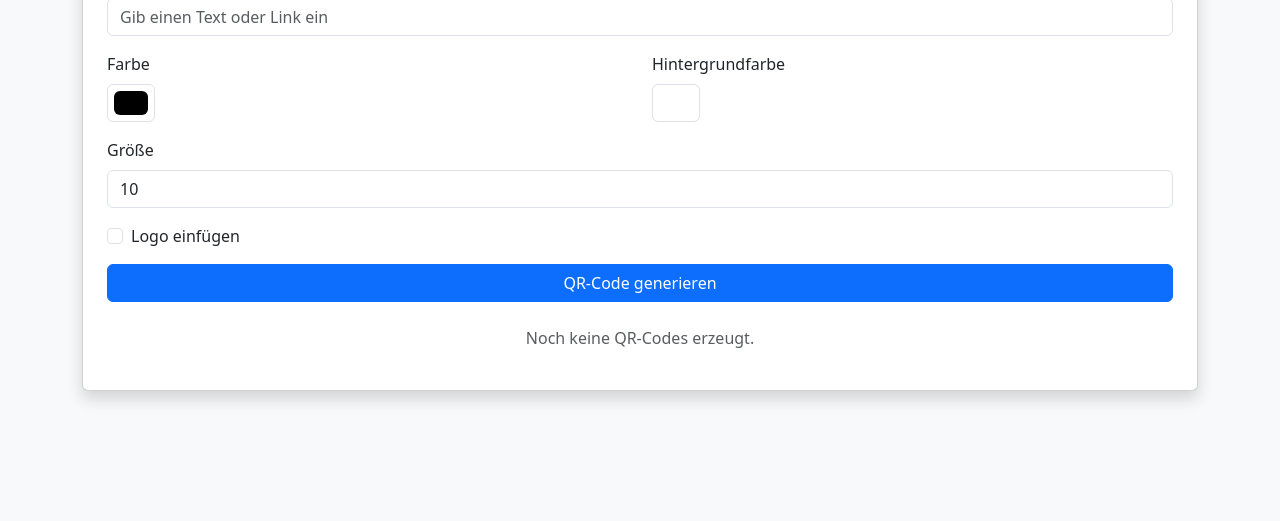
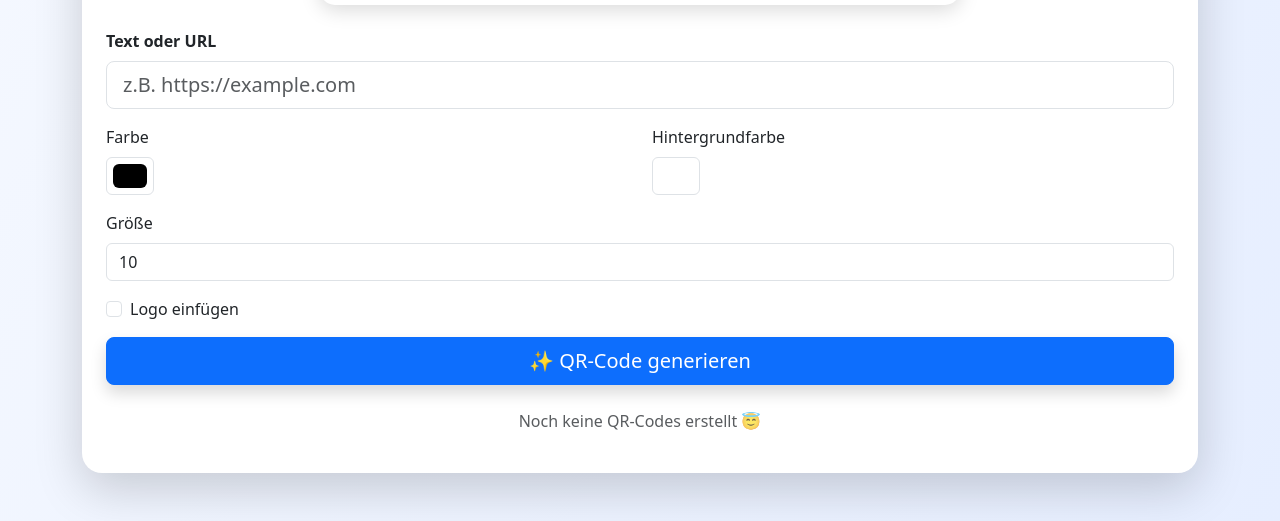
Before and after one commit to joebrayanforus/qr-code-generator-, a Flask app: page / in a window 1280 px wide. Shown: the part 407-928 px from the top of the page. Before the commit the page ends 809 px from the top, so only its background shows below. Run offline with Flask 3, Linux system fonts and the light colour scheme.

Commit message:
Update index.html

```diff
--- a/qr-code-generator/templates/index.html
+++ b/qr-code-generator/templates/index.html
@@ -2,15 +2,39 @@
 <html lang="de">
 <head>
     <meta charset="UTF-8">
-    <title>QR-Code Generator</title>
+    <title>QR-Code Generator Deluxe ✨</title>
     <link href="https://cdn.jsdelivr.net/npm/bootstrap@5.3.2/dist/css/bootstrap.min.css" rel="stylesheet">
     <style>
+        body {
+            background: linear-gradient(120deg, #f6f9ff, #e6eeff);
+            min-height: 100vh;
+            animation: fadeIn 1s ease-in-out;
+        }
+        @keyframes fadeIn {
+            from { opacity: 0; transform: translateY(20px); }
+            to { opacity: 1; transform: translateY(0); }
+        }
+        .card {
+            border: none;
+            border-radius: 20px;
+            box-shadow: 0 8px 20px rgba(0,0,0,0.1);
+            background: white;
+            animation: slideUp 1s ease;
+        }
+        @keyframes slideUp {
+            from { transform: translateY(40px); opacity: 0; }
+            to { transform: translateY(0); opacity: 1; }
+        }
         .video-container {
             width: 60%;
             margin: 0 auto 1.5rem;
-            border-radius: 10px;
+            border-radius: 15px;
             overflow: hidden;
-            box-shadow: 0 0 10px rgba(0,0,0,0.2);
+            box-shadow: 0 5px 20px rgba(0,0,0,0.15);
+            transition: transform 0.3s ease;
+        }
+        .video-container:hover {
+            transform: scale(1.02);
         }
         .video-container iframe {
             width: 100%;
@@ -18,25 +42,51 @@
         }
         .qr-gallery {
             display: grid;
-            grid-template-columns: repeat(auto-fit, minmax(180px, 1fr));
-            gap: 1rem;
+            grid-template-columns: repeat(auto-fit, minmax(200px, 1fr));
+            gap: 1.5rem;
             margin-top: 2rem;
         }
-        .qr-gallery img {
+        .qr-item {
+            text-align: center;
+            animation: popIn 0.7s ease both;
+        }
+        @keyframes popIn {
+            from { opacity: 0; transform: scale(0.8) translateY(30px); }
+            to { opacity: 1; transform: scale(1) translateY(0); }
+        }
+        .qr-item img {
             width: 100%;
-            border-radius: 10px;
-            box-shadow: 0 0 6px rgba(0,0,0,0.2);
+            border-radius: 15px;
+            box-shadow: 0 4px 15px rgba(0,0,0,0.2);
+            transition: transform 0.3s ease, box-shadow 0.3s ease;
+        }
+        .qr-item img:hover {
+            transform: scale(1.05);
+            box-shadow: 0 6px 20px rgba(0,0,0,0.3);
+        }
+        .qr-text {
+            margin-top: 0.5rem;
+            font-size: 0.9rem;
+            font-weight: 500;
+            color: #333;
+            word-break: break-word;
+            opacity: 0.9;
+            transition: color 0.3s;
+        }
+        .qr-text:hover {
+            color: #0d6efd;
         }
     </style>
 </head>
-<body class="bg-light">
+<body>
 
-<div class="container py-4">
-    <div class="card shadow p-4">
-        <h2 class="text-center mb-3">🎬 QR-Code Generator mit Video & Galerie</h2>
+<div class="container py-5">
+    <div class="card shadow-lg p-4">
+        <h2 class="text-center mb-3 fw-bold">🚀 Beeindruckender QR-Code Generator</h2>
+        <p class="text-center text-muted">Erstelle stilvolle QR-Codes mit Animationen, Video & Galerie</p>
 
-        <!-- 🎥 Kleineres eingebettetes YouTube-Video -->
-        <div class="video-container">
+        <!-- 🎥 Video -->
+        <div class="video-container mb-4">
             <iframe
                 src="https://www.youtube.com/embed/dQw4w9WgXcQ"
                 title="QR-Code Video"
@@ -49,8 +99,8 @@
         <!-- Formular -->
         <form method="POST" class="mb-4">
             <div class="mb-3">
-                <label class="form-label">Text / URL</label>
-                <input type="text" class="form-control" name="data" placeholder="Gib einen Text oder Link ein" required>
+                <label class="form-label fw-semibold">Text oder URL</label>
+                <input type="text" class="form-control form-control-lg" name="data" placeholder="z.B. https://example.com" required>
             </div>
 
             <div class="row">
@@ -76,21 +126,22 @@
                 </label>
             </div>
 
-            <button type="submit" class="btn btn-primary w-100">QR-Code generieren</button>
+            <button type="submit" class="btn btn-primary btn-lg w-100 shadow">✨ QR-Code generieren</button>
         </form>
 
         <!-- Galerie -->
         {% if generated_qrs %}
-        <h5 class="text-center mb-3">🖼️ Erzeugte QR-Codes</h5>
+        <h5 class="text-center mb-3">🖼️ Deine erstellten QR-Codes</h5>
         <div class="qr-gallery">
             {% for qr in generated_qrs %}
-                <div>
-                    <img src="{{ qr }}" alt="QR Code">
+                <div class="qr-item">
+                    <img src="{{ qr.img }}" alt="QR Code">
+                    <div class="qr-text">{{ qr.text }}</div>
                 </div>
             {% endfor %}
         </div>
         {% else %}
-        <p class="text-center text-muted">Noch keine QR-Codes erzeugt.</p>
+        <p class="text-center text-muted">Noch keine QR-Codes erstellt 😇</p>
         {% endif %}
     </div>
 </div>
```
